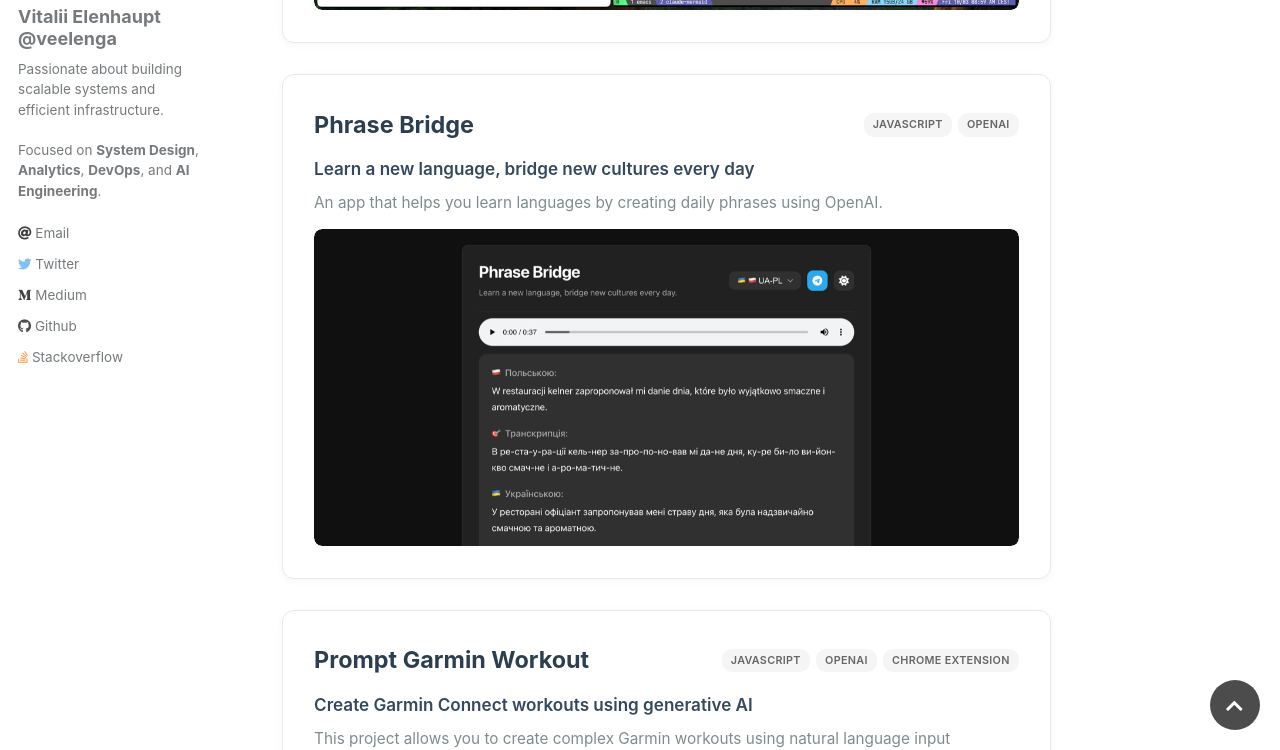
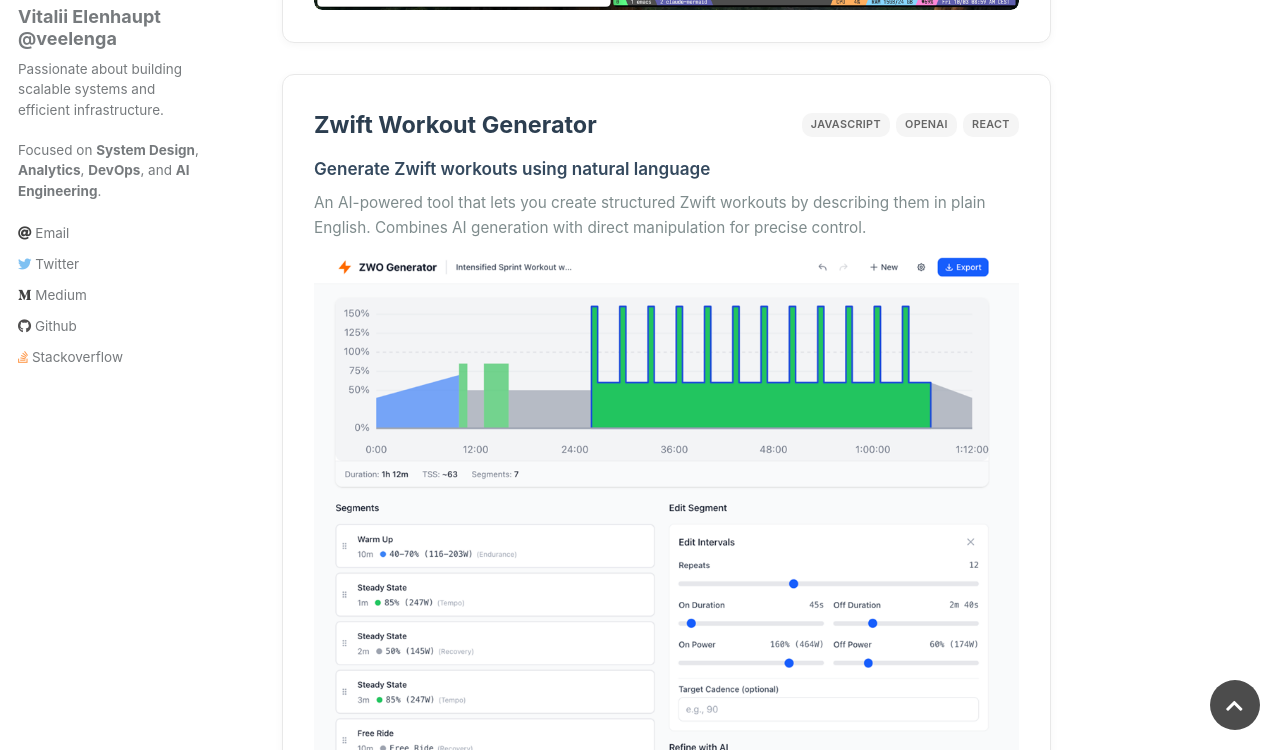
Before and after one commit to veelenga/veelenga.github.io, a Jekyll site: the page built from _pages/code.md, in a window 1280 px wide and 900 px high, scrolled down 577 px, cut to the strip 150-900 px from the top of the window. Built offline with Jekyll 4.4.1, drawn with Linux system fonts in a browser that asks for light colours.

Commit message:
Add zwo generator

```diff
--- a/_pages/code.md
+++ b/_pages/code.md
@@ -15,6 +15,15 @@
   sup="An MCP server that enables Claude to render and preview Mermaid diagrams with live browser updates."
   logo_ref='/images/claude-mcp/claude-code.png'
   tech_stack='TypeScript, MCP, Node.js'
+%}
+
+{% include project_entry
+  ref='https://veelenga.github.io/zwo-generator/'
+  name='Zwift Workout Generator'
+  description='Generate Zwift workouts using natural language'
+  sup="An AI-powered tool that lets you create structured Zwift workouts by describing them in plain English. Combines AI generation with direct manipulation for precise control."
+  logo_ref='/images/demo/zwift-workout-generator.png'
+  tech_stack='JavaScript, OpenAI, React'
 %}
 
 {% include project_entry
```
Also changed, not shown: images/demo/zwift-workout-generator.png (added).
